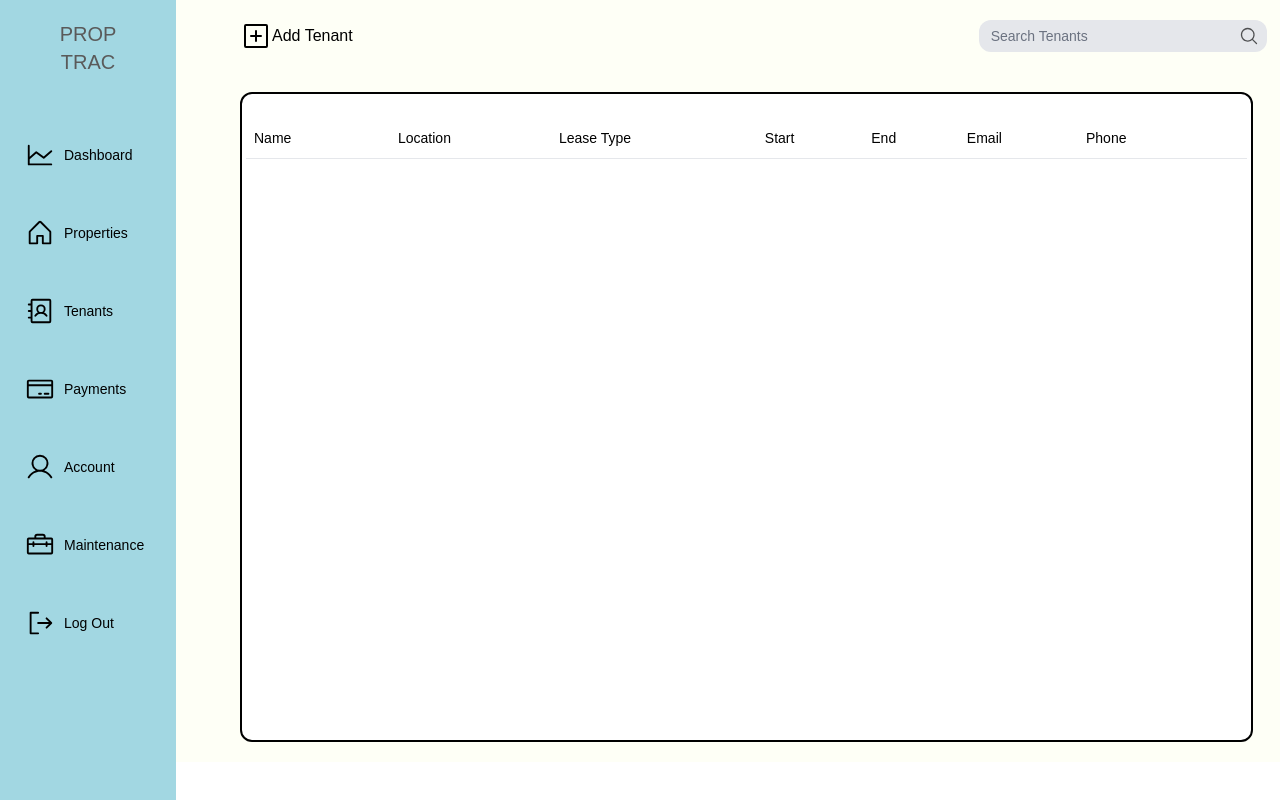
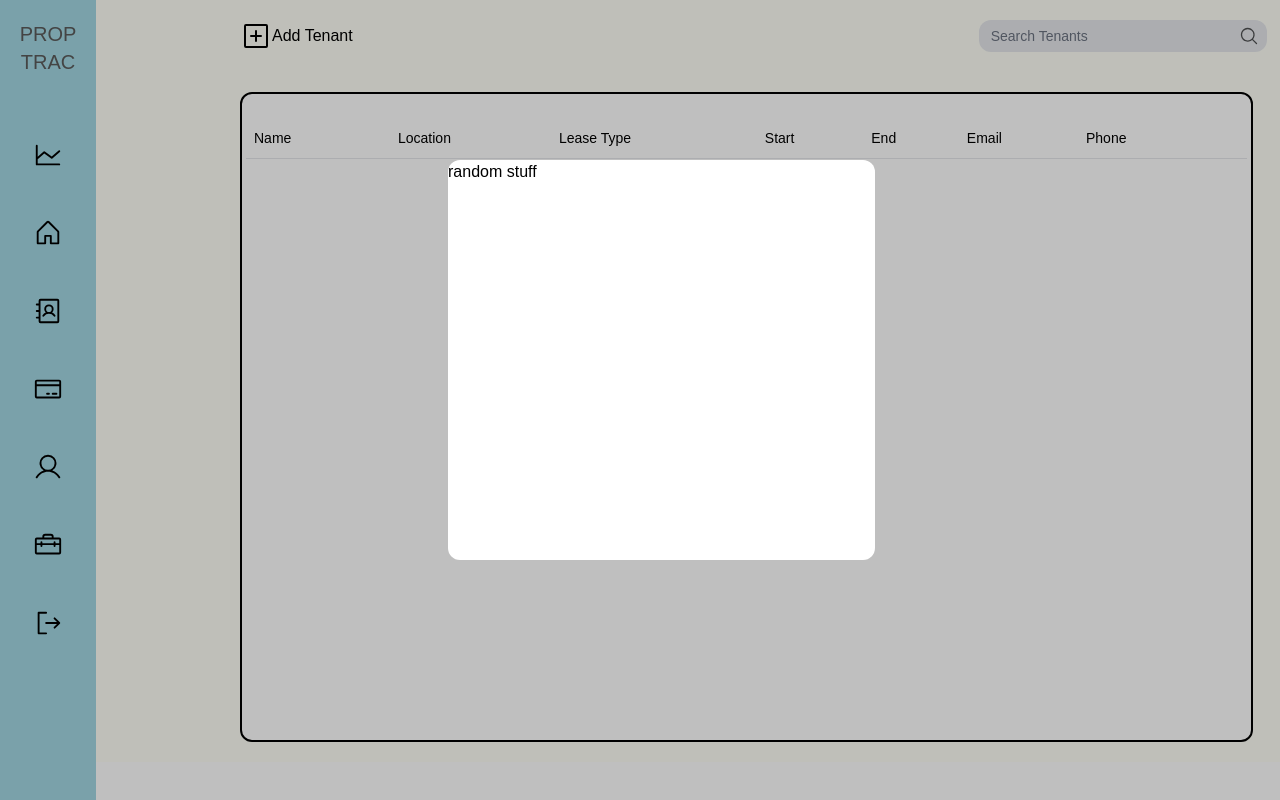
Before and after one commit to calebsylvia/PropTrac, a Next.js app in the folder prop-trac/: page /Tenants in a window 1280 px wide. Shown: the top 800 px of the page. Built offline with nearby package versions, Linux system fonts and the light colour scheme.

Commit message:
EOD push

```diff
--- /dev/null
+++ b/prop-trac/src/app/Components/AddContractor.tsx
@@ -0,0 +1,21 @@
+'use client'
+import React, { useState } from 'react'
+
+const AddContractor = (props: { open: boolean, setOpen: (value: boolean) => void}) => {
+
+    const [open, setOpen] = useState<boolean>(false)
+
+  return (
+    <>
+        <div className={`${open ? '' : 'hidden'}`}>
+        <div className='bg-black bg-opacity-25 z-50 w-full h-full fixed'>
+            <div className='bg-white rounded-xl w-11/12 md:w-3/5 lg:w-1/2 xl:w-1/3 min-h-[400px] mx-auto left-5 md:left-[20%] lg:left-[25%] xl:left-[35%] top-[25%] md:top-[20%] fixed'>
+
+            </div>
+        </div>
+        </div>
+    </>
+  )
+}
+
+export default AddContractor
--- /dev/null
+++ b/prop-trac/src/app/Components/AddTenant.tsx
@@ -0,0 +1,21 @@
+'use client'
+import React, { useState } from 'react'
+
+const AddTenant = (props:{ open: boolean, setOpen: (value: boolean) => void}) => {
+
+    const [open, setOpen] = useState<boolean>(true)
+
+  return (
+    <>
+        <div className={`${open ? '' : 'hidden'}`}>
+        <div className='bg-black bg-opacity-25 z-50 w-full h-full fixed'>
+            <div className='bg-white rounded-xl w-11/12 md:w-3/5 lg:w-1/2 xl:w-1/3 min-h-[400px] mx-auto left-5 md:left-[20%] lg:left-[25%] xl:left-[35%] top-[25%] md:top-[20%] fixed'>
+                    <p>random stuff</p>
+            </div>
+        </div>
+        </div>
+    </>
+  )
+}
+
+export default AddTenant
--- a/prop-trac/src/app/Tenants/page.tsx
+++ b/prop-trac/src/app/Tenants/page.tsx
@@ -1,13 +1,18 @@
 'use client'
-import React from 'react'
+import React, { useState } from 'react'
 import SideNav from '../Components/SideNav'
 import { MagnifyingGlass, PlusSquare } from '@phosphor-icons/react'
 import {Table, TableHeader, TableBody, TableHead, TableRow} from '@/components/ui/table'
 import TopNav from '../Components/TopNav'
+import AddTenant from '../Components/AddTenant'
 
 const Tenants = () => {
+
+  const [open, setOpen] = useState<boolean>(true)
+
   return (
     <>
+    <AddTenant open={open} setOpen={setOpen}/>
     <div className='hidden lg:block'>
       <SideNav/>
     </div>
```
